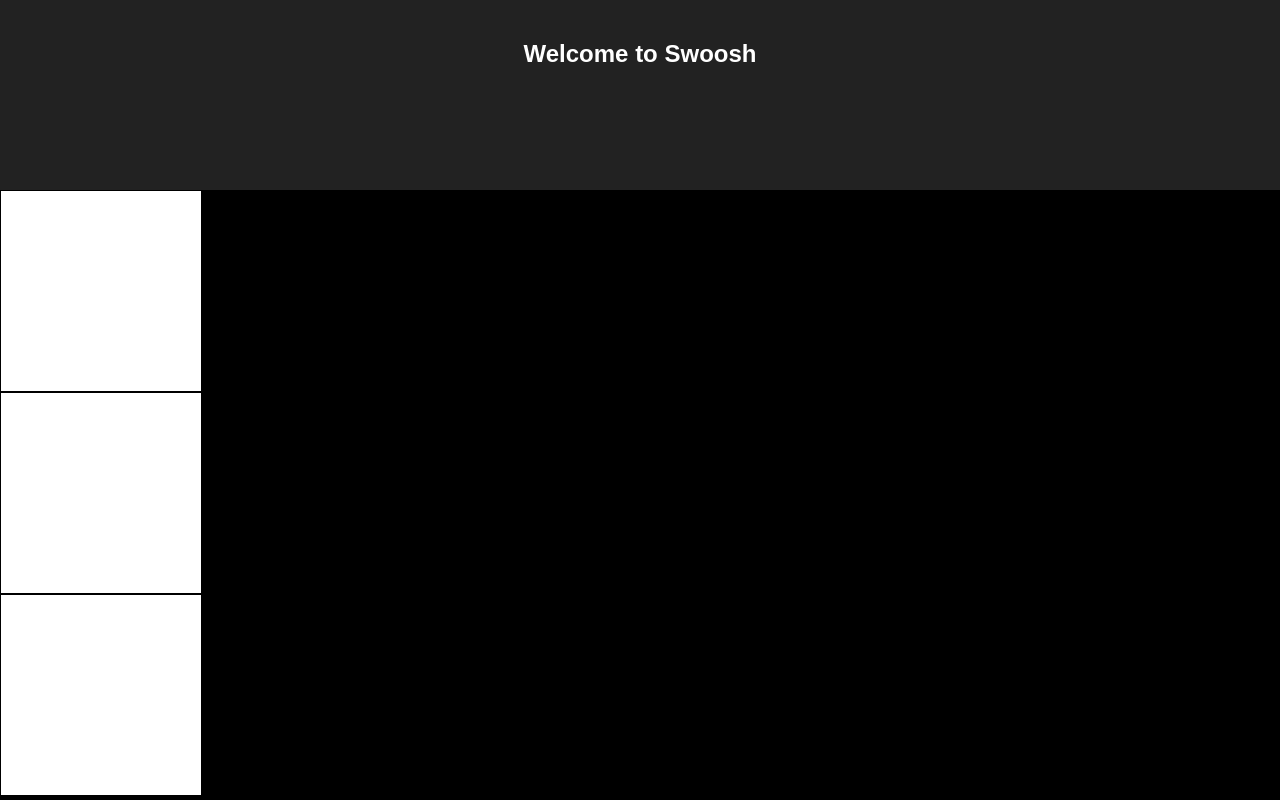
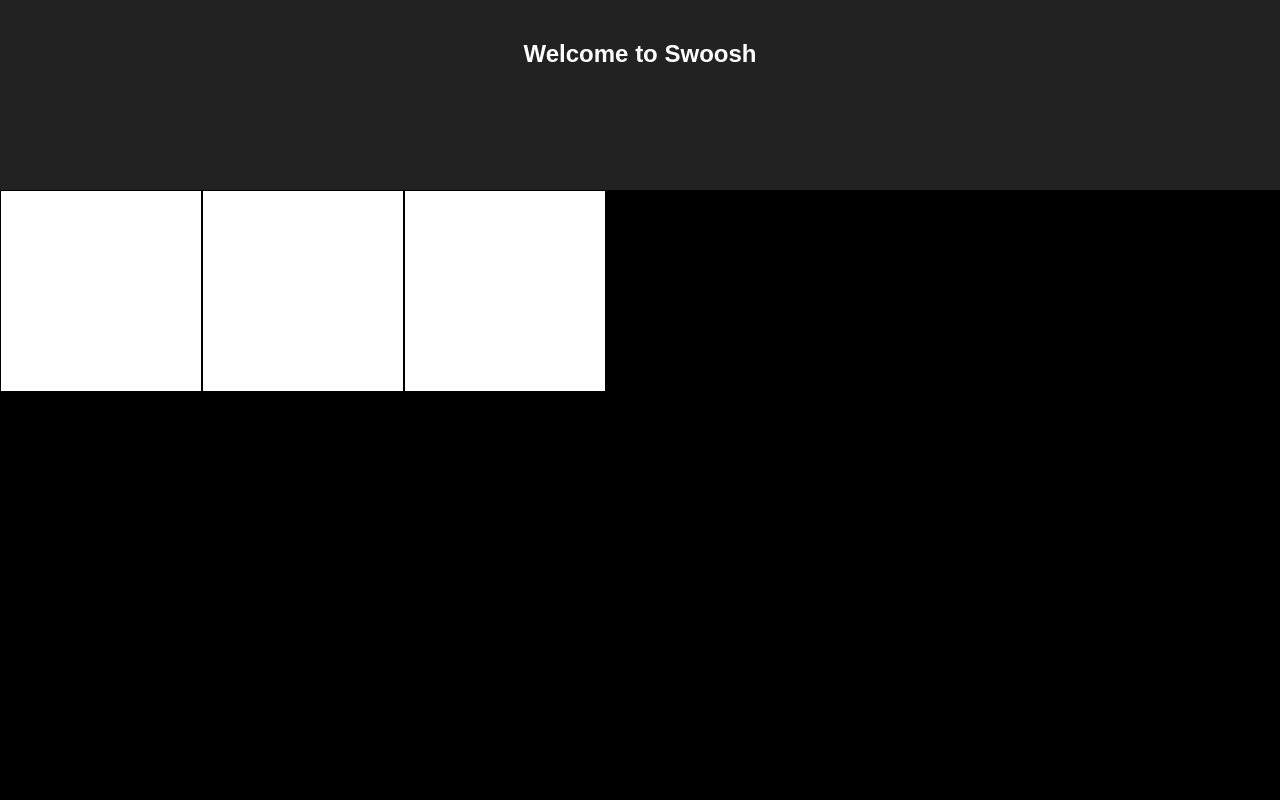
Before and after one commit to CaptRat/swoosh, a React (Create React App) app: page / in a window 1280 px wide. Built offline with nearby package versions, Linux system fonts and the light colour scheme.

Commit message:
divs and container corrected in row

```diff
--- a/src/App.css
+++ b/src/App.css
@@ -1,5 +1,6 @@
 .App {
   text-align: center;
+
 }
 
 .App-logo {
@@ -18,22 +19,25 @@
   font-size: large;
 }
 
+.container {
+  display: flex;
+}
+
 .square {
-  display: flex;
+
   width: 200px;
   height: 200px;
   flex-direction: row;
-  flex-wrap: wrap;
-  justify-content: flex-start;
+  flex-wrap: nowrap;
+  justify-content: center;
   background-color: white;
   border: solid 1px black;
 }
 
 .square:hover {
   background-color: slategrey;
-
 }
-@keyframes App-logo-spin {
+/*@keyframes App-logo-spin {
   from { transform: rotate(0deg); }
   to { transform: rotate(360deg); }
-}
+}*/
--- a/src/App.js
+++ b/src/App.js
@@ -9,9 +9,11 @@
         <div className="App-header">
           <h2>Welcome to Swoosh</h2>
         </div>
-        <div className="square"></div>
-        <div className="square"></div>
-        <div className="square"></div>
+        <div className="container">
+          <div className="square"></div>
+          <div className="square"></div>
+          <div className="square"></div>
+        </div>
       </div>
     );
   }
```
